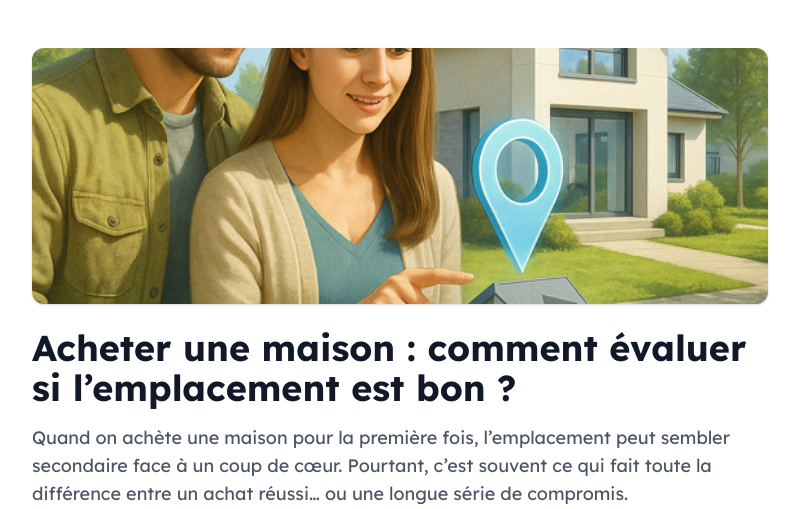
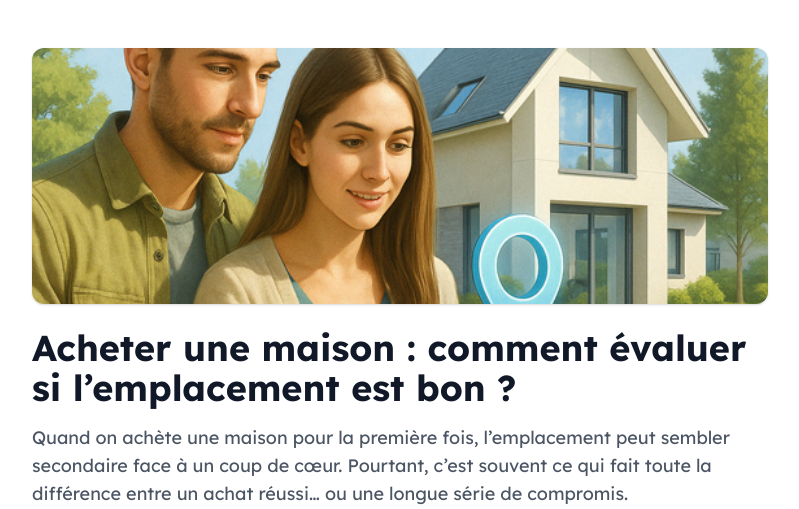
Before and after one commit to YannTonThat/Adressator, a Flask app: page /article2 in a window 1280 px wide. Shown: the part 77-586 px from the top of the page, without its empty margins (240-1039 px from the left). Run offline with Flask 3, Linux system fonts and the light colour scheme; parts of the project's set-up code (start-up, migrations or seed data) failed here and were passed over.

Commit message:
Update article2.html

```diff
--- a/templates/article2.html
+++ b/templates/article2.html
@@ -256,7 +256,7 @@
 <article class="max-w-3xl mx-auto px-4 py-12">
 
   <section class="mb-10">
-      <img src="article2-M.png" alt="Couple emplacement achat maison" class="rounded-xl shadow mb-6 w-full object-cover h-64">
+      <img src="article2-M.png" alt="Couple emplacement achat maison" class="rounded-xl shadow mb-6 w-full object-cover h-64 img-top-offset">
       <h1 class="text-4xl font-bold text-gray-900 mb-4">Acheter une maison : comment évaluer si l’emplacement est bon ?</h1>
       <p class="text-gray-600 text-lg">Quand on achète une maison pour la première fois, l’emplacement peut sembler secondaire face à un coup de cœur. Pourtant, c’est souvent ce qui fait toute la différence entre un achat réussi… ou une longue série de compromis.</p>
   </section>
```
